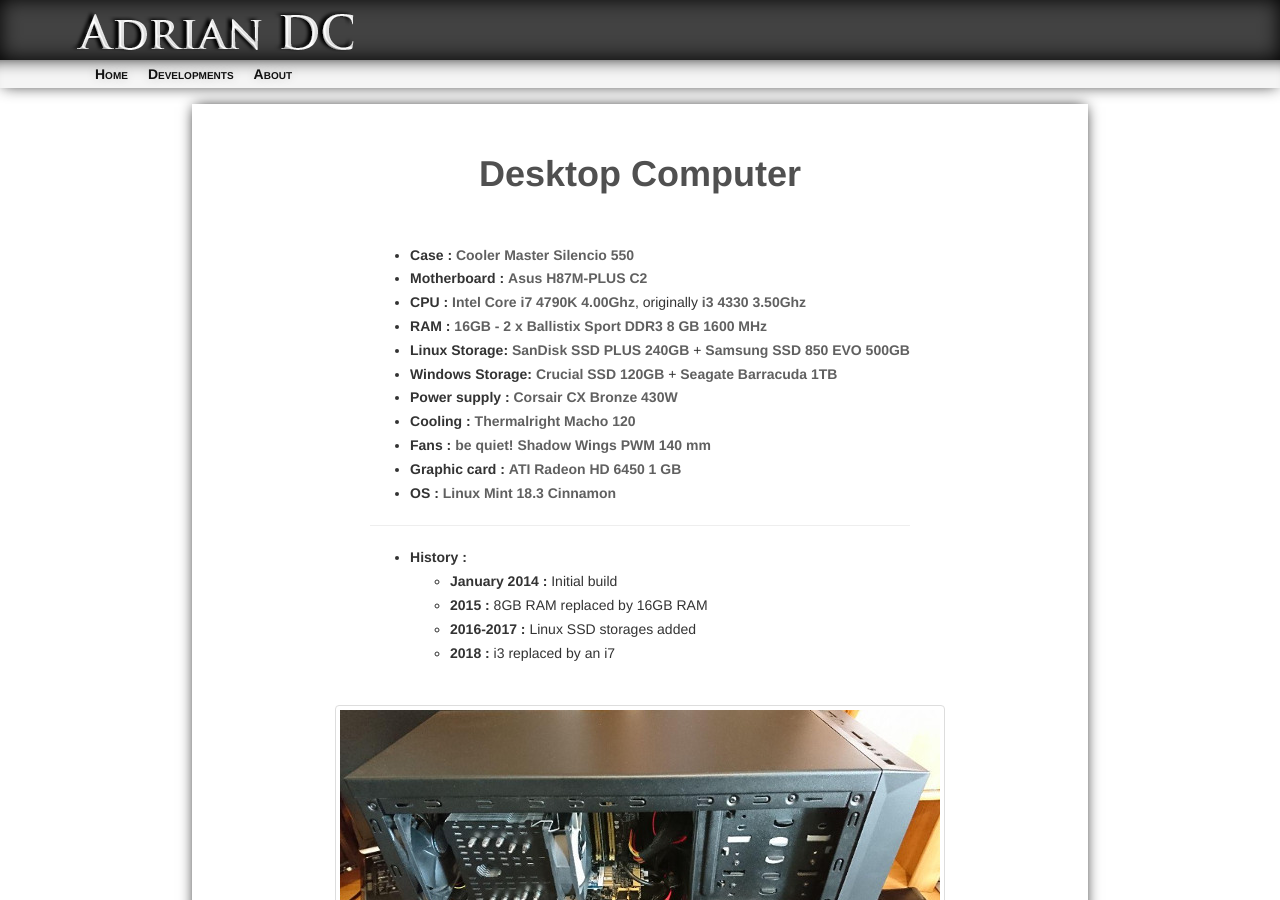
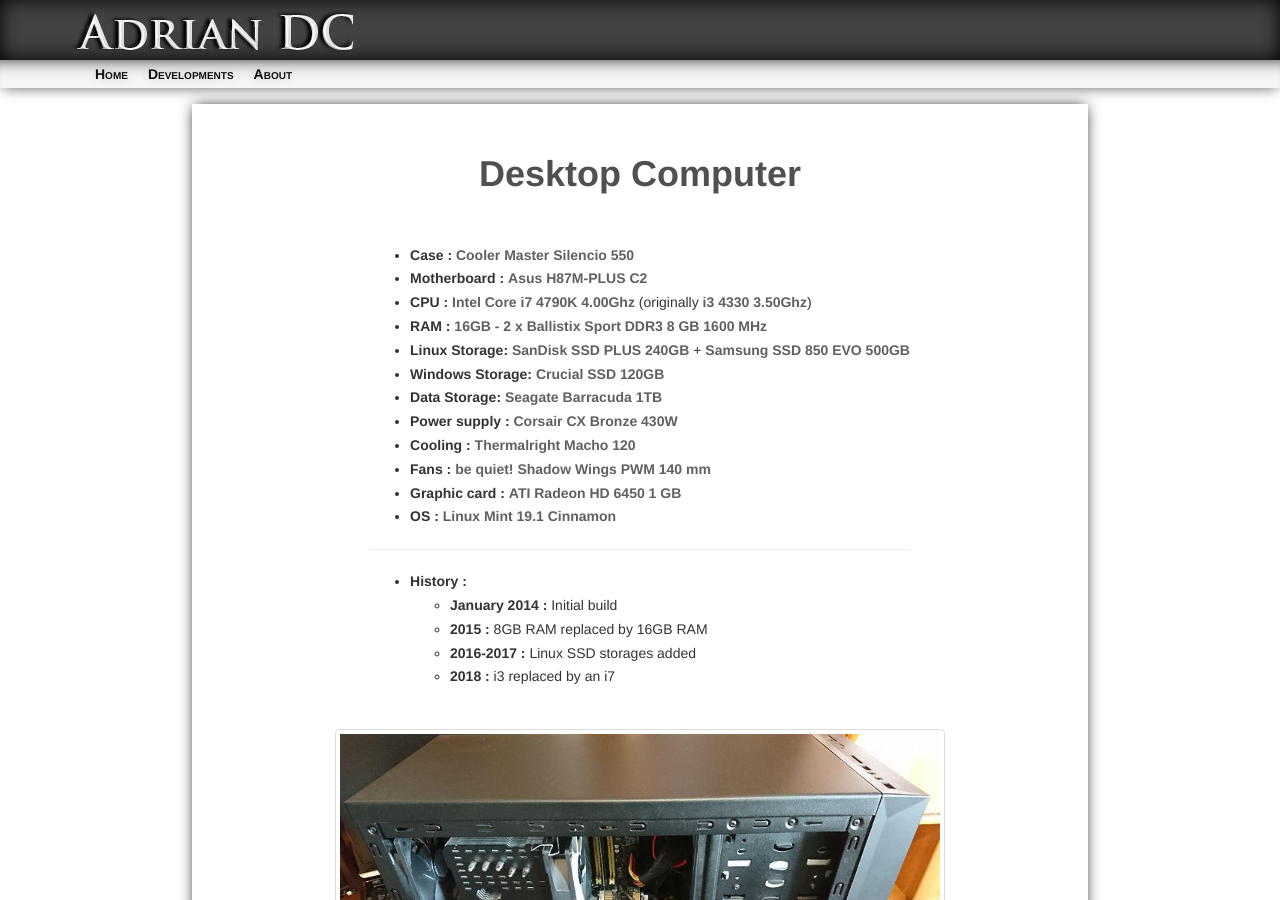
Before and after one commit to AdrianDC/adriandc.github.io, a Jekyll site: the page built from computer.md, in a window 1280 px wide and 900 px high. Built offline with Jekyll 4.4.1, drawn with Linux system fonts in a browser that asks for light colours; nearby versions of some CDN libraries.

Commit message:
computer: update and improve computer details
Change-Id: I51f0c56e87250be324205cf89d8b7f901e0a78ad

```diff
--- a/computer.md
+++ b/computer.md
@@ -13,15 +13,16 @@
 
 * **Case :** [Cooler Master Silencio 550](https://eu.coolermaster.com/en/case/case-by-series/silencio-550/){: target="_blank" }
 * **Motherboard :** [Asus H87M-PLUS C2](https://www.asus.com/Motherboards/H87MPLUS/){: target="_blank" }
-* **CPU :** [Intel Core i7 4790K 4.00Ghz](https://ark.intel.com/products/80807){: target="_blank" }, originally [i3 4330 3.50Ghz](http://ark.intel.com/products/77769){: target="_blank" }
+* **CPU :** [Intel Core i7 4790K 4.00Ghz](https://ark.intel.com/products/80807){: target="_blank" } (originally [i3 4330 3.50Ghz](http://ark.intel.com/products/77769){: target="_blank" })
 * **RAM :** [16GB - 2 x Ballistix Sport DDR3 8 GB 1600 MHz](http://www.crucial.com/usa/en/bls8g3d1609ds1s00){: target="_blank" }
 * **Linux Storage:** [SanDisk SSD PLUS 240GB](https://www.google.com/search?q=SDSSDA-240G-G26){: target="_blank" } + [Samsung SSD 850 EVO 500GB](https://www.google.com/search?q=MZ-75E500B/EU){: target="_blank" }
-* **Windows Storage:** [Crucial SSD 120GB](https://www.google.com/search?q=CT120M500SSD1){: target="_blank" } + [Seagate Barracuda 1TB](https://www.google.com/search?q=ST1000DM003){: target="_blank" }
+* **Windows Storage:** [Crucial SSD 120GB](https://www.google.com/search?q=CT120M500SSD1){: target="_blank" }
+* **Data Storage:** [Seagate Barracuda 1TB](https://www.google.com/search?q=ST1000DM003){: target="_blank" }
 * **Power supply :** [Corsair CX Bronze 430W](http://www.corsair.com/en-ww/cx430-80-plus-bronze-certified-power-supply){: target="_blank" }
 * **Cooling :** [Thermalright Macho 120](http://thermalright.com/product/macho120-rev-a){: target="_blank" }
 * **Fans :** [be quiet! Shadow Wings PWM 140 mm](http://www.bequiet.com/fr/casefans/264){: target="_blank" }
 * **Graphic card :** [ATI Radeon HD 6450 1 GB](https://www.google.com/search?q=AMD+Radeon+HD+6450+1+GB+DDR3){: target="_blank" }
-* **OS :** [Linux Mint 18.3 Cinnamon](https://linuxmint.com){: target="_blank" }
+* **OS :** [Linux Mint 19.1 Cinnamon](https://linuxmint.com){: target="_blank" }
 
 ---
 * **History :**
```
